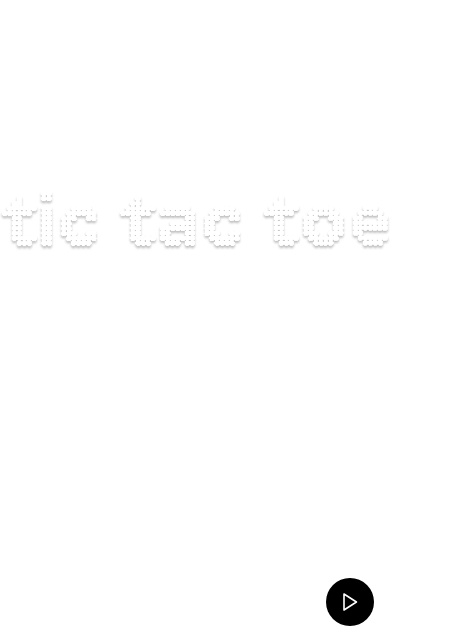
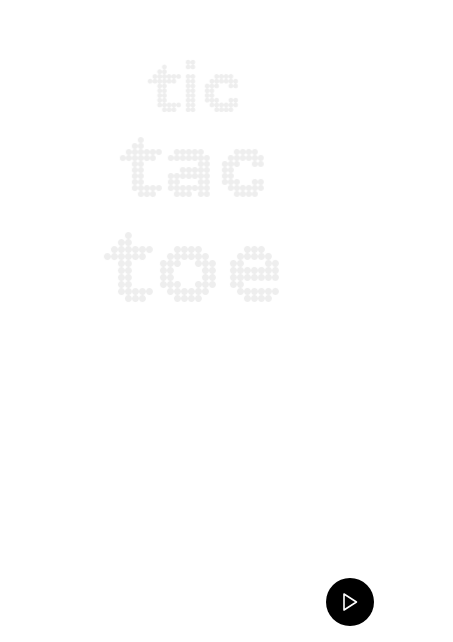
Before and after one commit to changmasbu/tic-tac-toe, a Next.js app: page / in a window 390 px wide. Shown: the part 202-844 px from the top of the page, 453 px wide, since content can reach past the window. Built offline with nearby package versions, Linux system fonts and the light colour scheme.

Commit message:
responsive for title

```diff
--- a/src/app/page.tsx
+++ b/src/app/page.tsx
@@ -6,22 +6,23 @@ import CustomButton from "./components/ButtonComponenet";
 export default function Home() {
   return (
     <main className="flex min-h-screen items-center justify-center ">
-      <div className="relative">
+      <div className="relative ">
         <Image
-          className="animate-wobble"
+          className="animate-wobble hidden sm:block min-w-[300px] "
           src="/tictactoe.svg"
           alt="Tic-Tac-Toe Image"
           width={711}
           height={144}
         />
-        <Link href="/game">
-          {/* <button className="mt-5 absolute right-[-60px] px-6 py-3 text-white bg-black border border-white transition-transform duration-400 hover:scale-125">
-            <span className="absolute inset-0 translate-x-1 translate-y-1 bg-black border border-white"></span>
-            <span className="font-sans relative">Let&apos;s play !!!</span>
-          </button> */}
-          <>
-            <CustomButton children={"Let's play !!!"} borderType={"double"} className="mt-5 absolute right-[-60px] px-6 py-3  " />
-          </>
+        <Image
+          className="animate-wobble block sm:hidden "
+          src="/tictactoe-mobile.svg"
+          alt="Tic-Tac-Toe Image"
+          width={182}
+          height={286}
+        />
+        <Link href="/game" className="flex justify-center lg:block ">
+          <CustomButton children={"Let's play !!!"} borderType={"double"} className="min-w-[150px]  mt-5 relative lg:absolute lg:right-[-60px] px-6 py-3 " />
         </Link>
       </div>
     </main >
```
Also changed, not shown: public/tictactoe-mobile.svg (added).
